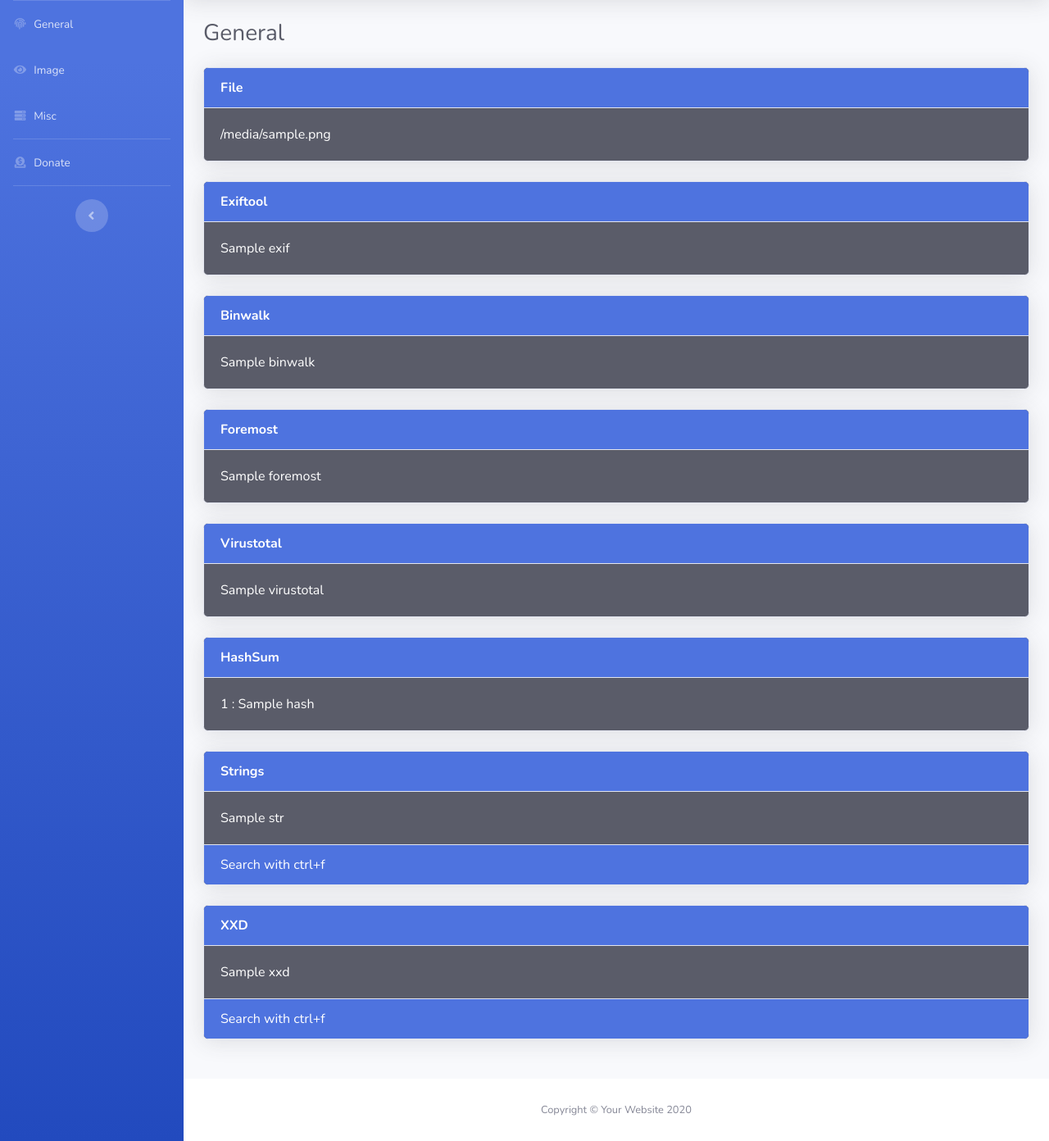
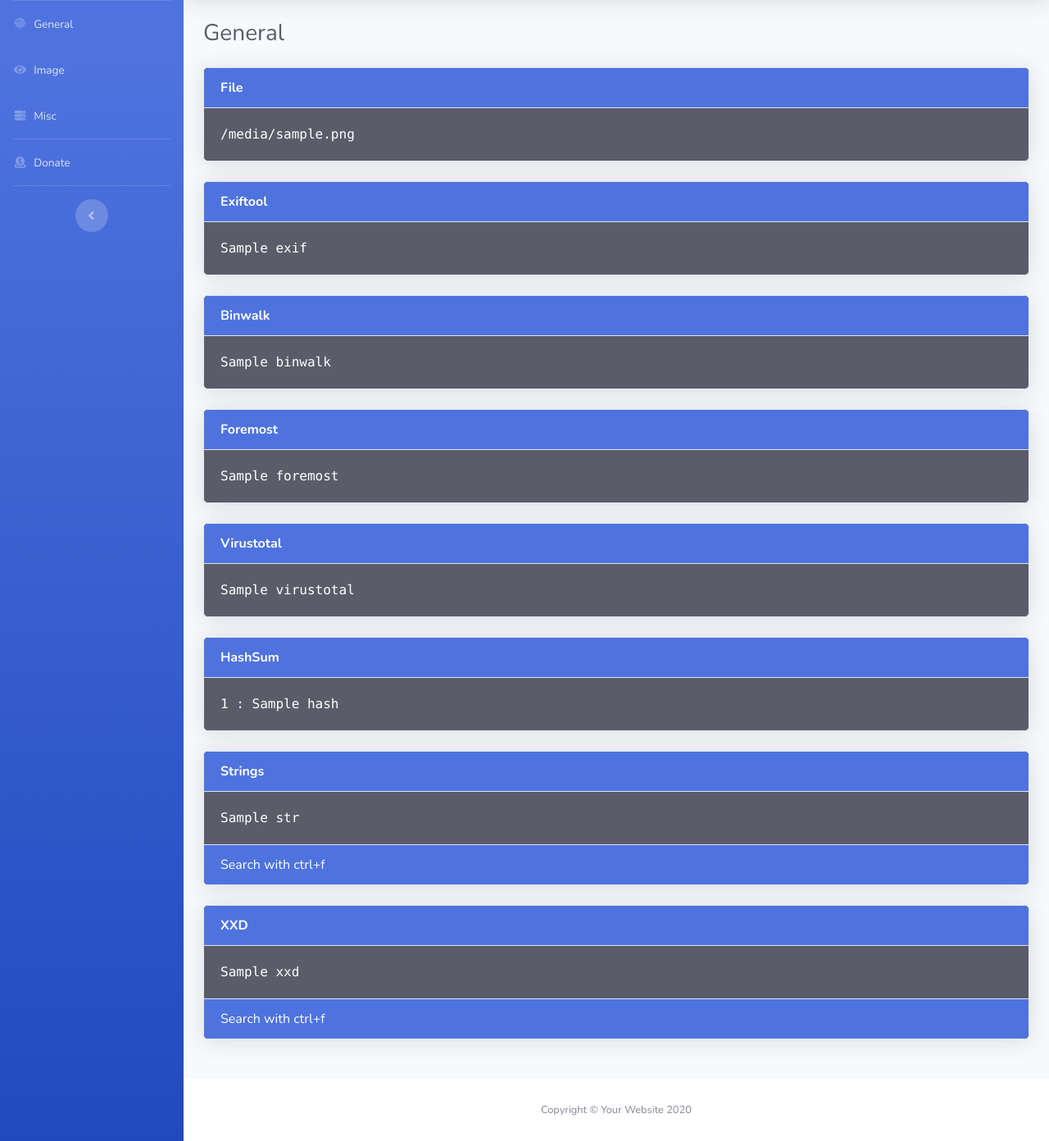
Before and after one commit to Perciva/DragonTools, a Flask app: template templates/main/general.html in a window 1280 px wide. Shown: the part 70-1462 px from the top of the page at 82% size. Run offline with Flask 2, Linux system fonts and the light colour scheme; the visitor is signed in with stand-in values (Sample User, id 1); the template is opened without the code that fills it: most values are stand-ins (such as "Sample title", 1, 10 or a date in 2020); some libraries are stand-ins or nearby versions.

Commit message:
monospace text for cmd output

```diff
--- a/templates/main/general.html
+++ b/templates/main/general.html
@@ -23,7 +23,7 @@
                                 File
                             </div>
                             <div class="card-body">
-                                <div class="text-white-75">{{ file }}</div>
+                                <div class="text-white-75 text-monospace">{{ file }}</div>
                             </div>
                         </div>
                     </div>
@@ -34,7 +34,7 @@
                             </div>
                             <div class="card-body">
                                 {% for exif in exiftool %}
-                                    <div class="text-white-75">{{ exif }}</div>
+                                    <div class="text-white-75 text-monospace">{{ exif }}</div>
                                 {% endfor %}
                             </div>
                         </div>
@@ -46,7 +46,7 @@
                             </div>
                             <div class="card-body">
                                 {% for b in binwalk %}
-                                    <div class="text-white-75">{{ b }}</div>
+                                    <div class="text-white-75 text-monospace">{{ b }}</div>
                                 {% endfor %}
                             </div>
                         </div>
@@ -58,7 +58,7 @@
                             </div>
                             <div class="card-body">
                                 {% for foremost in foremost %}
-                                    <div class="text-white-75">{{ foremost }}</div>
+                                    <div class="text-white-75 text-monospace">{{ foremost }}</div>
                                 {% endfor %}
                             </div>
                         </div>
@@ -69,7 +69,7 @@
                                 Virustotal
                             </div>
                             <div class="card-body">
-                                <div class="text-white-75">{{ virustotal }}</div>
+                                <div class="text-white-75 text-monospace">{{ virustotal }}</div>
                             </div>
                         </div>
                     </div>
@@ -80,7 +80,7 @@
                             </div>
                             <div class="card-body">
                                 {% for hash in hashsum %}
-                                    <div class="text-white-75">{{ hash[0] }} : {{ hash[1] }}</div>
+                                    <div class="text-white-75 text-monospace">{{ hash[0] }} : {{ hash[1] }}</div>
                                 {% endfor %}
                             </div>
                         </div>
@@ -92,7 +92,7 @@
                             </div>
                             <div class="card-body pre-scrollable">
                                 {% for str in strings %}
-                                    <div class="text-white-75">{{ str }}</div>
+                                    <div class="text-white-75 text-monospace">{{ str }}</div>
                                 {% endfor %}
                             </div>
                             <div class="card-footer bg-primary">
@@ -107,7 +107,7 @@
                             </div>
                             <div class="card-body pre-scrollable">
                                 {% for xxd in xxd %}
-                                    <div class="text-white-75">{{ xxd }}</div>
+                                    <div class="text-white-75 text-monospace">{{ xxd }}</div>
                                 {% endfor %}
                             </div>
                             <div class="card-footer bg-primary">
--- a/templates/main/misc.html
+++ b/templates/main/misc.html
@@ -22,7 +22,7 @@
                                 Tshark
                             </div>
                             <div class="card-body">
-                                <div class="text-white-75">{{ tshark }}</div>
+                                <div class="text-white-75 text-monospace">{{ tshark }}</div>
                             </div>
                             <div class="card-footer bg-primary">
                                 Search with ctrl+f
```
Also changed, not shown: templates/main/image.html (+4 -4 lines).
